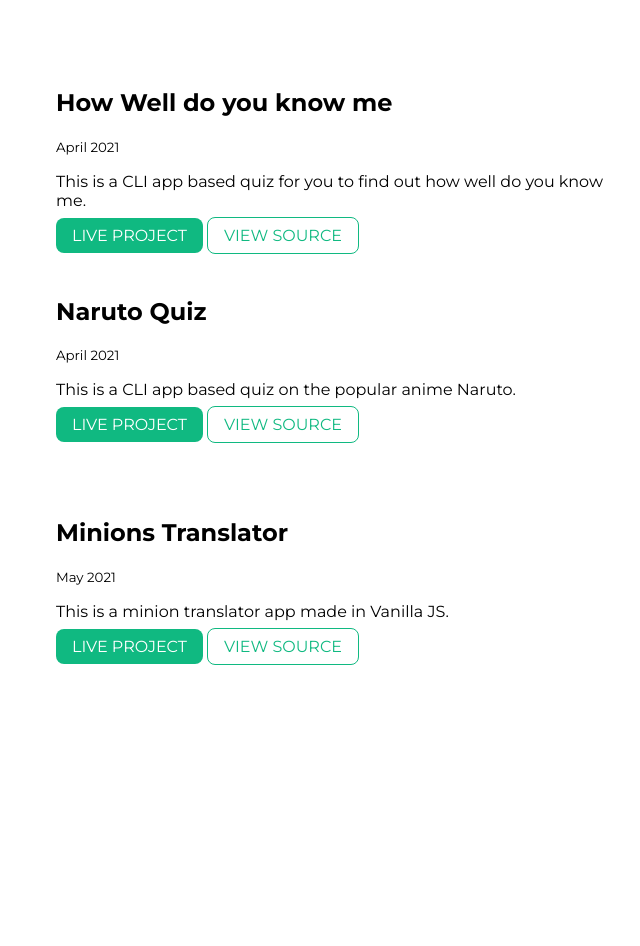
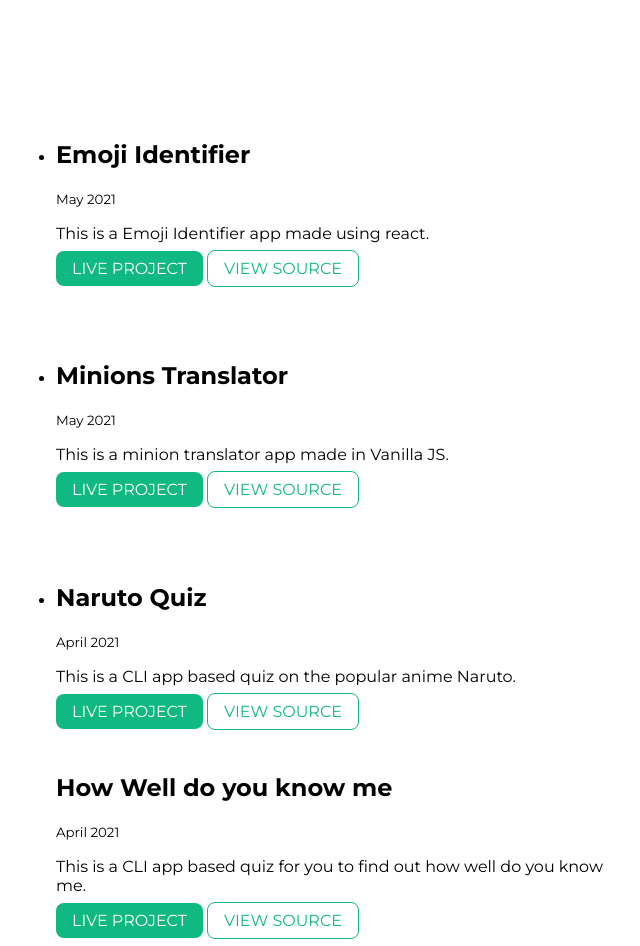
Before and after one commit to Sharmaa-Ansh/Level-0-Website, a plain HTML site: page Projects.html in a window 1280 px wide. Shown: the part 540-1486 px from the top of the page, without its empty margins (324-964 px from the left). Before the commit the page ends 1244 px from the top, so only its background shows below. Drawn offline with Linux system fonts and the light colour scheme.

Commit message:
added Emoji Identifier
Added the emoji identifier app.

```diff
--- a/Projects.html
+++ b/Projects.html
@@ -31,22 +31,14 @@
 
     <div class="container-center container margin-top" >
 
-        <ul class="list-non-bullet ">
-            <li>
-                    <h2>How Well do you know me</h2>
-                <small>April 2021</small>
-                <p>This is a CLI app based quiz for you to find out how well do you know me.</p>
-                <a class=" link link-primary" href="https://replit.com/@Ansh177/How-well-do-you-know-me-1?%E2%80%8Bembed=1&output=1">LIVE PROJECT</a>
-                <a class=" link link-secondary" href="https://github.com/Sharmaa-Ansh/How-Well-Do-you-know-me">VIEW SOURCE</a>
-
-            </li>
+        <ul >
 
             <li class="project-list-padding">
-                <h2>Naruto Quiz</h2>
-            <small>April 2021</small>
-            <p>This is a CLI app based quiz on the popular anime Naruto.</p>
-            <a class=" link link-primary" href="https://replit.com/@Ansh177/Naruto-Quiz?%E2%80%8Bembed=1&output=1">LIVE PROJECT</a>
-            <a class=" link link-secondary" href="https://github.com/Sharmaa-Ansh/Naruto-Quiz">VIEW SOURCE</a>
+                <h2>Emoji Identifier</h2>
+            <small>May 2021</small>
+            <p>This is a Emoji Identifier app made using react.</p>
+            <a class=" link link-primary" href="https://jtkyv.csb.app/">LIVE PROJECT</a>
+            <a class=" link link-secondary" href="https://github.com/Sharmaa-Ansh/Emoji-Identifier">VIEW SOURCE</a>
 
          </li>
 
@@ -60,6 +52,31 @@
      </li>
 
 
+         <li class="project-list-padding">
+            <h2>Naruto Quiz</h2>
+        <small>April 2021</small>
+        <p>This is a CLI app based quiz on the popular anime Naruto.</p>
+        <a class=" link link-primary" href="https://replit.com/@Ansh177/Naruto-Quiz?%E2%80%8Bembed=1&output=1">LIVE PROJECT</a>
+        <a class=" link link-secondary" href="https://github.com/Sharmaa-Ansh/Naruto-Quiz">VIEW SOURCE</a>
+
+     </li>
+
+            <li class="list-non-bullet ">
+                    <h2>How Well do you know me</h2>
+                <small>April 2021</small>
+                <p>This is a CLI app based quiz for you to find out how well do you know me.</p>
+                <a class=" link link-primary" href="https://replit.com/@Ansh177/How-well-do-you-know-me-1?%E2%80%8Bembed=1&output=1">LIVE PROJECT</a>
+                <a class=" link link-secondary" href="https://github.com/Sharmaa-Ansh/How-Well-Do-you-know-me">VIEW SOURCE</a>
+
+            </li>
+
+
+
+
+
+
+
+
 
 
 
```
